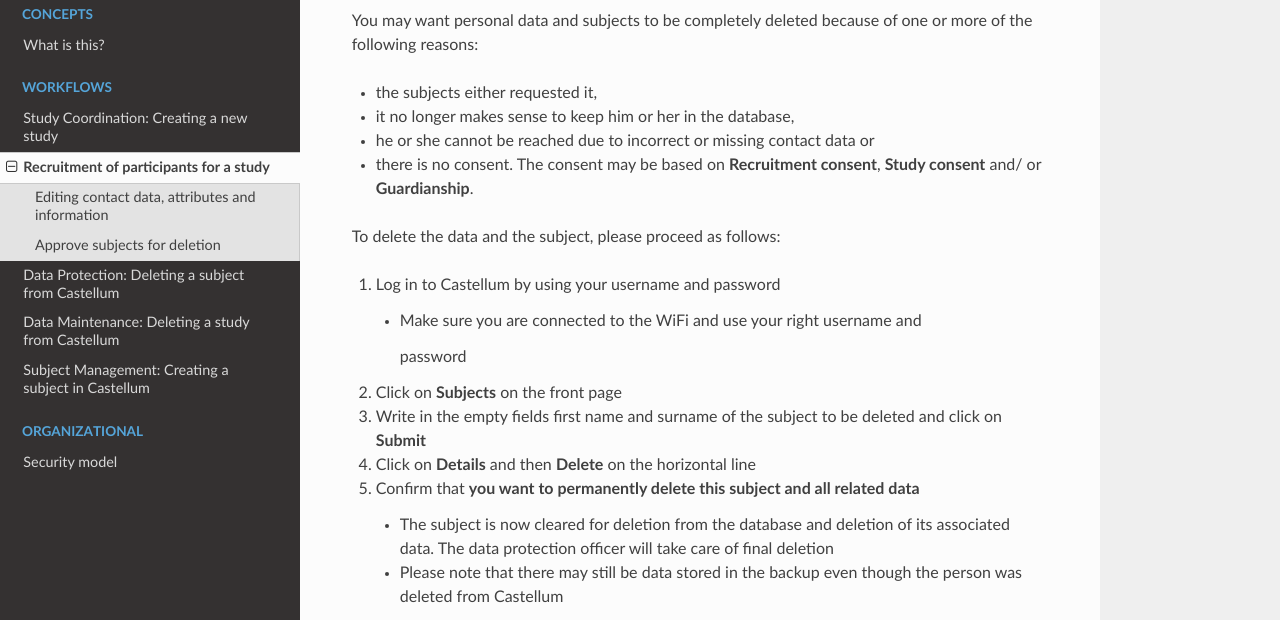
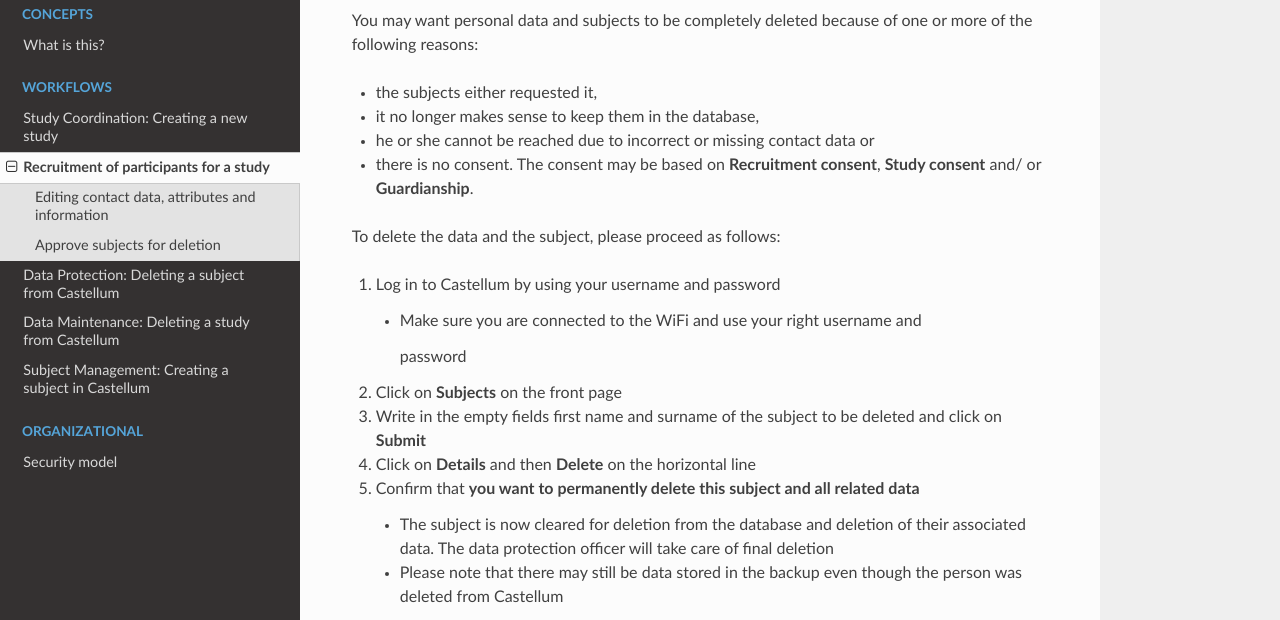
Before and after one commit to DouglasNeuroInformatics/castellum, a Sphinx documentation site: the page built from source/workflows/study-recruitment.rst, in a window 1280 px wide and 900 px high, scrolled down 1000 px. Shown: the part 151-771 px from the top of the window. Built offline with Sphinx 7.4.7 and the Read the Docs theme 2.0.0, drawn with Linux system fonts in a browser that asks for light colours.

Commit message:
use "them" as gender-neutral pronoun

```diff
--- a/source/workflows/deleting.rst
+++ b/source/workflows/deleting.rst
@@ -73,7 +73,7 @@ Deleting the study
 
 4.  Before clicking on **Delete**, proceed as follows:
 
-    - Go to the responsible person of the study and ask him or her to delete all
+    - Go to the responsible person of the study and ask them to delete all
       collected subject data of the study you want to delete
     - You can detect the name of the responsible person in the upper corner under
       the study name
--- a/source/workflows/study-recruitment.rst
+++ b/source/workflows/study-recruitment.rst
@@ -71,7 +71,7 @@ You may want personal data and subjects to be completely deleted because of one
 or more of the following reasons:
 
 - the subjects either requested it,
-- it no longer makes sense to keep him or her in the database,
+- it no longer makes sense to keep them in the database,
 - he or she cannot be reached due to incorrect or missing contact data or
 - there is no consent.
   The consent may be based on **Recruitment consent**, **Study consent** and/
@@ -95,7 +95,7 @@ To delete the data and the subject, please proceed as follows:
     data**
 
     - The subject is now cleared for deletion from the database and deletion of
-      its associated data. The data protection officer will take care of final
+      their associated data. The data protection officer will take care of final
       deletion
     - Please note that there may still be data stored in the backup even though
       the person was deleted from Castellum
--- a/source/workflows/subject-management.rst
+++ b/source/workflows/subject-management.rst
@@ -4,7 +4,7 @@ Subject Management: Creating a subject in Castellum
 Prerequisite
 ------------
 
-You have a person on the phone or its contact information and other important
+You have a person on the phone or their contact information and other important
 attributes are available. This person is interested in participating in
 studies at the MPIB.
 
@@ -57,7 +57,7 @@ In order to create a potential subject in Castellum, please proceed as follows:
 
     - 0 (regular) describes an adult person without extraordinary features
     - 1 (increased) indicates children or adults with a legal guardian
-    - 2 (high) presents a famous personality and its children
+    - 2 (high) presents a famous personality and their children
 
 6.  Click on **Create new subject**
 
@@ -87,7 +87,7 @@ In order to create a potential subject in Castellum, please proceed as follows:
        - If **No matches found** applies, click **Create** > Enter necessary information
          in the fields provided > **Create new subject**
 
-       The legal guardian is now added. You can also create several guardians. By clicking on **Remove** next to the guardian's name, you can delete him or her as the guardian of the subject
+       The legal guardian is now added. You can also create several guardians. By clicking on **Remove** next to the guardian's name, you can delete them as the guardian of the subject
 
 9.  Click on **Save** and then on **Attributes**
 
```
